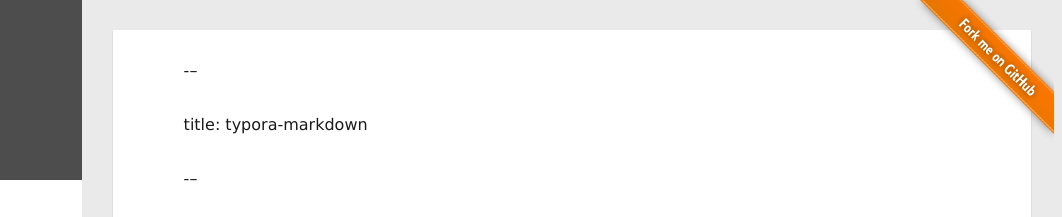
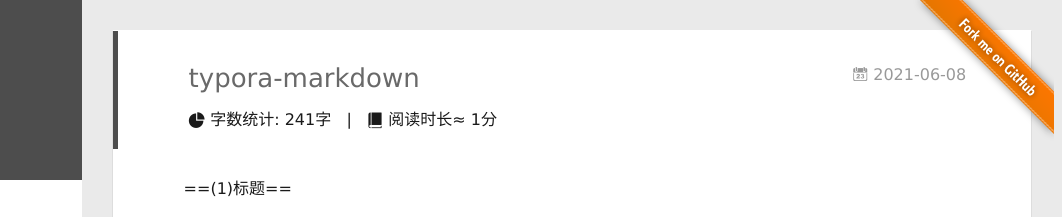
Before and after one commit to zhangdongwei1998/zhangdongwei1998.github.io, a plain HTML site: page 2021/06/08/typora/index.html in a window 1280 px wide. Shown: the top 217 px of the page, 218-1280 px from the left. Drawn offline with Linux system fonts and the light colour scheme; some packages are replaced by stand-ins of ours; a script that the page names is missing.

Commit message:
Site updated: 2021-06-10 09:21:37

```diff
--- a/2021/06/08/typora/index.html
+++ b/2021/06/08/typora/index.html
@@ -6,21 +6,21 @@
   <meta name="renderer" content="webkit">
   <meta http-equiv="X-UA-Compatible" content="IE=edge" >
   <link rel="dns-prefetch" href="https://zhangdongwei1998.github.io">
-  <title>Hexo</title>
+  <title>typora-markdown | Hexo</title>
   <meta name="generator" content="hexo-theme-yilia-plus">
   <meta name="viewport" content="width=device-width, initial-scale=1, maximum-scale=1">
 
-  <meta name="description" content="-– title: typora-markdown -– &#x3D;&#x3D;(1)标题&#x3D;&#x3D; 一级标题二级标题三级标题四级标题五级标题六级标题&#x3D;&#x3D;（2）字体&#x3D;&#x3D; 加粗 斜体 斜体加粗 删除线 &#x3D;&#x3D;高亮&#x3D;&#x3D; 我是^上标^ 我是下标 &#x3D;&#x3D;（3）列表&#x3D;&#x3D;  一二三四五 上山打老虎 老虎没打到 大到小松鼠  &#x3D;&#x3D;（4）表格&#x3D;&#x3D;    MON TUE WED THU FRI    上山 下山 似懂非懂 第三方 地方   水">
+  <meta name="description" content="&#x3D;&#x3D;(1)标题&#x3D;&#x3D; 一级标题二级标题三级标题四级标题五级标题六级标题&#x3D;&#x3D;（2）字体&#x3D;&#x3D; 加粗 斜体 斜体加粗 删除线 &#x3D;&#x3D;高亮&#x3D;&#x3D; 我是^上标^ 我是下标 &#x3D;&#x3D;（3）列表&#x3D;&#x3D;  一二三四五 上山打老虎 老虎没打到 大到小松鼠  &#x3D;&#x3D;（4）表格&#x3D;&#x3D;    MON TUE WED THU FRI    上山 下山 似懂非懂 第三方 地方   水电费 电风扇 水电费 范德萨 水电费   &#x3D;&#x3D;（5）引用&#x3D;">
 <meta property="og:type" content="article">
-<meta property="og:title" content="Hexo">
+<meta property="og:title" content="typora-markdown">
 <meta property="og:url" content="https://zhangdongwei1998.github.io/2021/06/08/typora/index.html">
 <meta property="og:site_name" content="Hexo">
-<meta property="og:description" content="-– title: typora-markdown -– &#x3D;&#x3D;(1)标题&#x3D;&#x3D; 一级标题二级标题三级标题四级标题五级标题六级标题&#x3D;&#x3D;（2）字体&#x3D;&#x3D; 加粗 斜体 斜体加粗 删除线 &#x3D;&#x3D;高亮&#x3D;&#x3D; 我是^上标^ 我是下标 &#x3D;&#x3D;（3）列表&#x3D;&#x3D;  一二三四五 上山打老虎 老虎没打到 大到小松鼠  &#x3D;&#x3D;（4）表格&#x3D;&#x3D;    MON TUE WED THU FRI    上山 下山 似懂非懂 第三方 地方   水">
+<meta property="og:description" content="&#x3D;&#x3D;(1)标题&#x3D;&#x3D; 一级标题二级标题三级标题四级标题五级标题六级标题&#x3D;&#x3D;（2）字体&#x3D;&#x3D; 加粗 斜体 斜体加粗 删除线 &#x3D;&#x3D;高亮&#x3D;&#x3D; 我是^上标^ 我是下标 &#x3D;&#x3D;（3）列表&#x3D;&#x3D;  一二三四五 上山打老虎 老虎没打到 大到小松鼠  &#x3D;&#x3D;（4）表格&#x3D;&#x3D;    MON TUE WED THU FRI    上山 下山 似懂非懂 第三方 地方   水电费 电风扇 水电费 范德萨 水电费   &#x3D;&#x3D;（5）引用&#x3D;">
 <meta property="og:locale" content="en_US">
 <meta property="og:image" content="https://zhangdongwei1998.github.io/picture/test/3.png">
 <meta property="og:image" content="https://zhangdongwei1998.github.io/picture/test/4.png">
 <meta property="article:published_time" content="2021-06-08T09:31:07.442Z">
-<meta property="article:modified_time" content="2021-06-10T00:59:35.926Z">
+<meta property="article:modified_time" content="2021-06-10T01:21:22.503Z">
 <meta property="article:author" content="zdw">
 <meta name="twitter:card" content="summary">
 <meta name="twitter:image" content="https://zhangdongwei1998.github.io/picture/test/3.png">
@@ -217,12 +217,57 @@
             <article id="post-typora" class="article article-type-post " itemscope itemprop="blogPost">
   <div class="article-inner">
 
+      <header class="article-header">
+
+
+    <h1 class="article-title" itemprop="name">
+      typora-markdown
+    </h1>
+
+
+
+
+
+
+        <span id="busuanzi_container_page_pv" style='display:none' class="archive-article-date">
+              <i class="icon-smile icon"></i> 阅读数：<span id="busuanzi_value_page_pv"></span>次
+        </span>
+
+<a href="/2021/06/08/typora/" class="archive-article-date">
+        <time datetime="2021-06-08T09:31:07.442Z" itemprop="datePublished"><i class="icon-calendar icon"></i>2021-06-08</time>
+</a>
+
+
+
+
+<div style="margin-top:10px;">
+  <span class="post-time">
+    <span class="post-meta-item-icon">
+      <!-- fonts.scss -->
+      <!-- 百度字体平台:http://fontstore.baidu.com/static/editor/index.html -->
+      <i class="icon-statistics"></i>
+      <span class="post-meta-item-text"> 字数统计:</span>
+      <span class="post-count">241字</span>
+    </span>
+  </span>
+
+  <span class="post-time">
+    &nbsp; | &nbsp;
+    <span class="post-meta-item-icon">
+      <i class="icon-book icon"></i>
+      <span class="post-meta-item-text"> 阅读时长≈</span>
+      <span class="post-count">1分</span>
+    </span>
+  </span>
+</div>
+
+
+
+  </header>
+
   <div class="article-entry" itemprop="articleBody">
 
-    <p>-–</p>
-<p>title: typora-markdown</p>
-<p>-–</p>
-<p>==(1)标题==</p>
+    <p>==(1)标题==</p>
 <h1 id="一级标题"><a href="#一级标题" class="headerlink" title="一级标题"></a>一级标题</h1><h2 id="二级标题"><a href="#二级标题" class="headerlink" title="二级标题"></a>二级标题</h2><h3 id="三级标题"><a href="#三级标题" class="headerlink" title="三级标题"></a>三级标题</h3><h4 id="四级标题"><a href="#四级标题" class="headerlink" title="四级标题"></a>四级标题</h4><h5 id="五级标题"><a href="#五级标题" class="headerlink" title="五级标题"></a>五级标题</h5><h6 id="六级标题"><a href="#六级标题" class="headerlink" title="六级标题"></a>六级标题</h6><p>==（2）字体==</p>
 <p><strong>加粗</strong></p>
 <p><em>斜体</em></p>
@@ -344,7 +389,7 @@
         </li>
         <li>
           <strong>本文链接：</strong>
-          <a href="https://zhangdongwei1998.github.io/2021/06/08/typora/" title="" target="_blank">https://zhangdongwei1998.github.io/2021/06/08/typora/</a>
+          <a href="https://zhangdongwei1998.github.io/2021/06/08/typora/" title="typora-markdown" target="_blank">https://zhangdongwei1998.github.io/2021/06/08/typora/</a>
         </li>
 
         <li>
--- a/content.json
+++ b/content.json
@@ -1 +1 @@
-[{"title":"","date":"2021-06-08T09:31:07.442Z","path":"2021/06/08/typora/","tags":[]},{"title":"BTS-Net文献学习","date":"2021-06-08T01:04:34.747Z","path":"2021/06/08/BTS-Net/","tags":[]},{"title":"关闭数据库时出现错误","date":"2021-06-07T23:41:22.313Z","path":"2021/06/08/关闭数据库时错误/","tags":[]},{"title":"第一篇博客","date":"2021-05-18T10:04:59.715Z","path":"2021/05/18/第一篇博客/","tags":[]}]
+[{"title":"typora-markdown","date":"2021-06-08T09:31:07.442Z","path":"2021/06/08/typora/","tags":[]},{"title":"BTS-Net文献学习","date":"2021-06-08T01:04:34.747Z","path":"2021/06/08/BTS-Net/","tags":[]},{"title":"关闭数据库时出现错误","date":"2021-06-07T23:41:22.313Z","path":"2021/06/08/关闭数据库时错误/","tags":[]},{"title":"第一篇博客","date":"2021-05-18T10:04:59.715Z","path":"2021/05/18/第一篇博客/","tags":[]}]
```
Also changed, not shown: 2021/06/08/BTS-Net/index.html (+1 -1 lines), archives/2021/06/index.html (+8 -0 lines), archives/2021/index.html (+8 -0 lines), archives/index.html (+8 -0 lines), index.html (+25 -4 lines).
